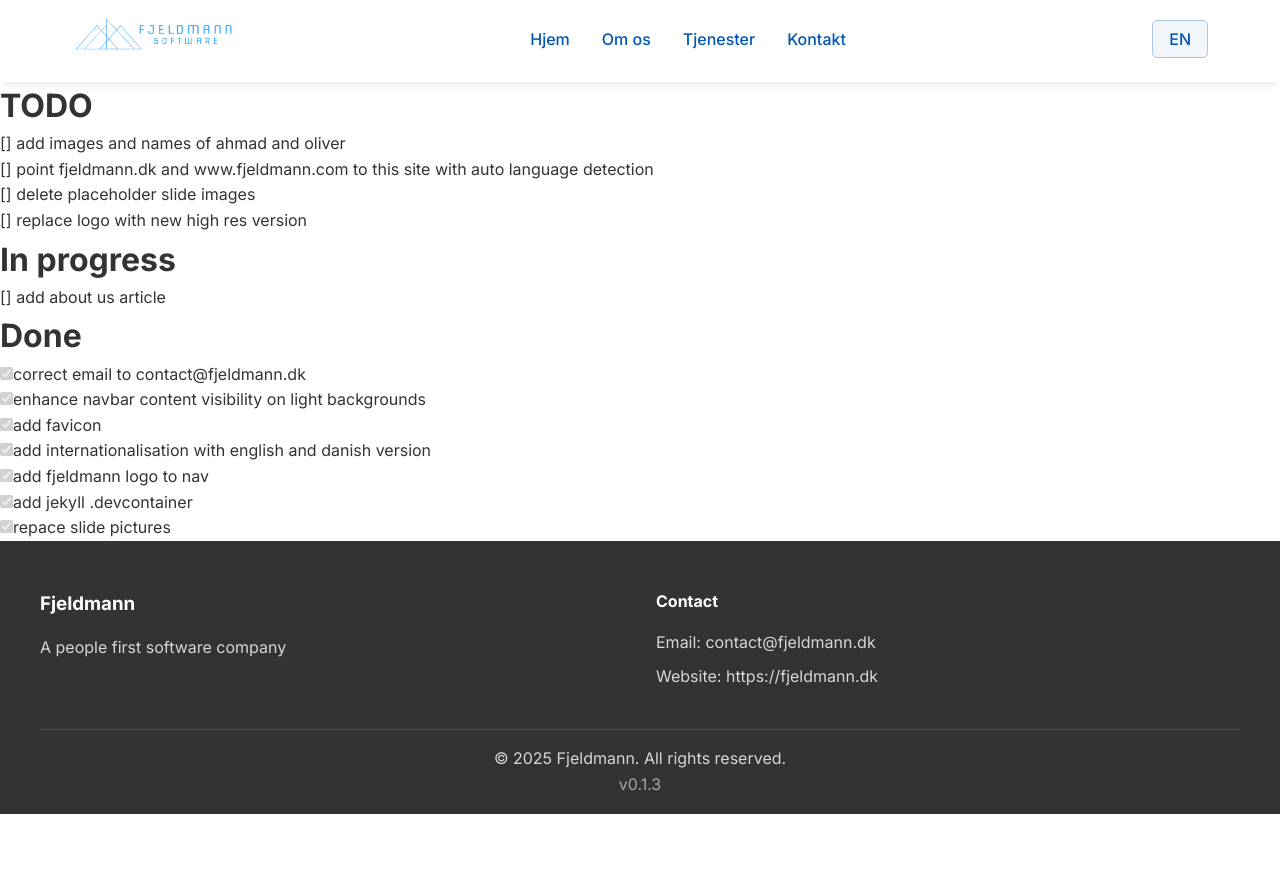
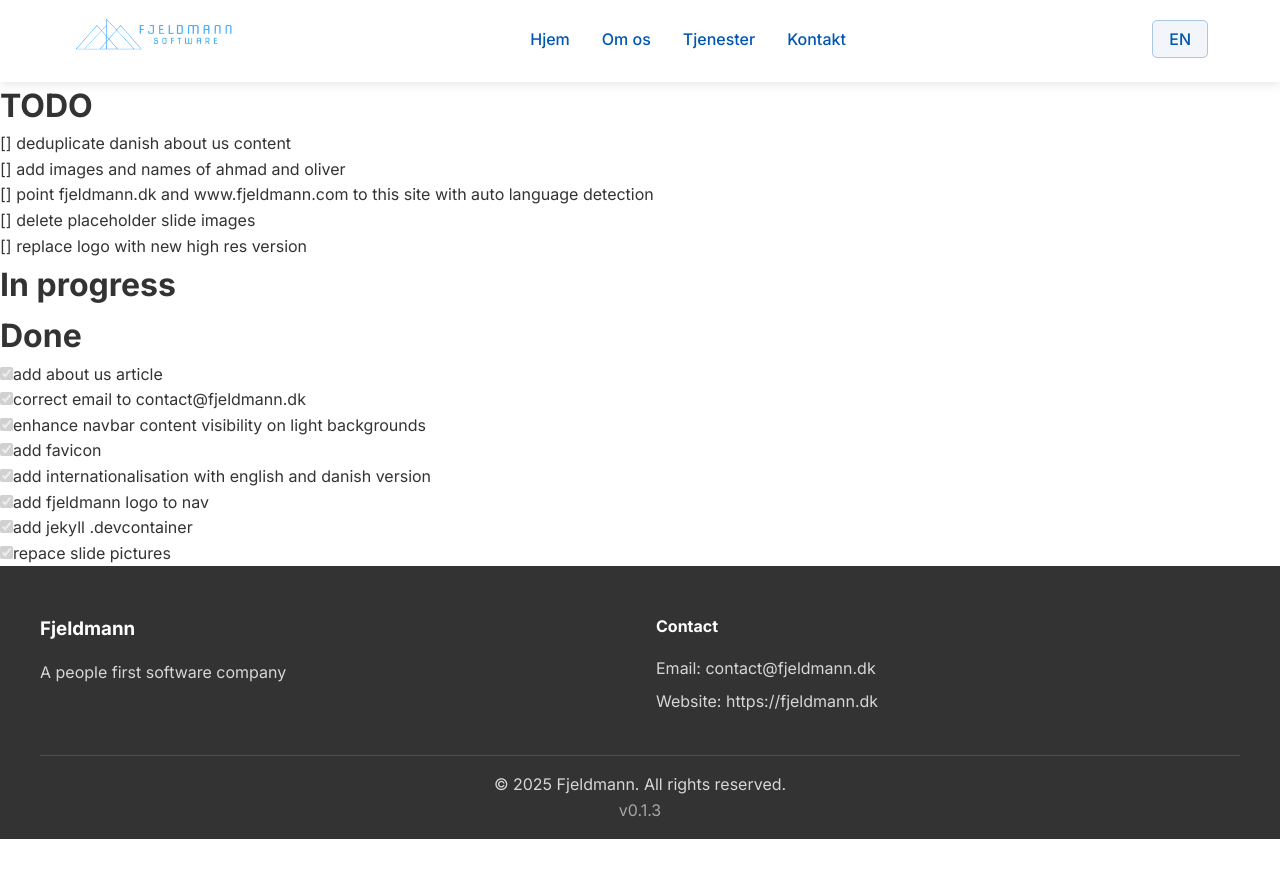
Before and after one commit to Fjeldmann/fjeldmann.github.io, a Jekyll site: the page built from todo.md, in a window 1280 px wide. Shown: the top 878 px of the page. Built offline with Jekyll 4.4.1, drawn with Linux system fonts in a browser that asks for light colours; our own code applies the rules of GitHub Pages for plain Markdown files.

Commit message:
Update TODO list with new tasks and completed items

```diff
--- a/todo.md
+++ b/todo.md
@@ -1,14 +1,15 @@
 # TODO
+- [] deduplicate danish about us content
 - [] add images and names of ahmad and oliver
 - [] point fjeldmann.dk and www.fjeldmann.com to this site with auto language detection
 - [] delete placeholder slide images
 - [] replace logo with new high res version
 
 # In progress
-- [] add about us article
 
 
 # Done
+- [x] add about us article
 - [x] correct email to contact@fjeldmann.dk
 - [x] enhance navbar content visibility on light backgrounds
 - [x] add favicon
```
